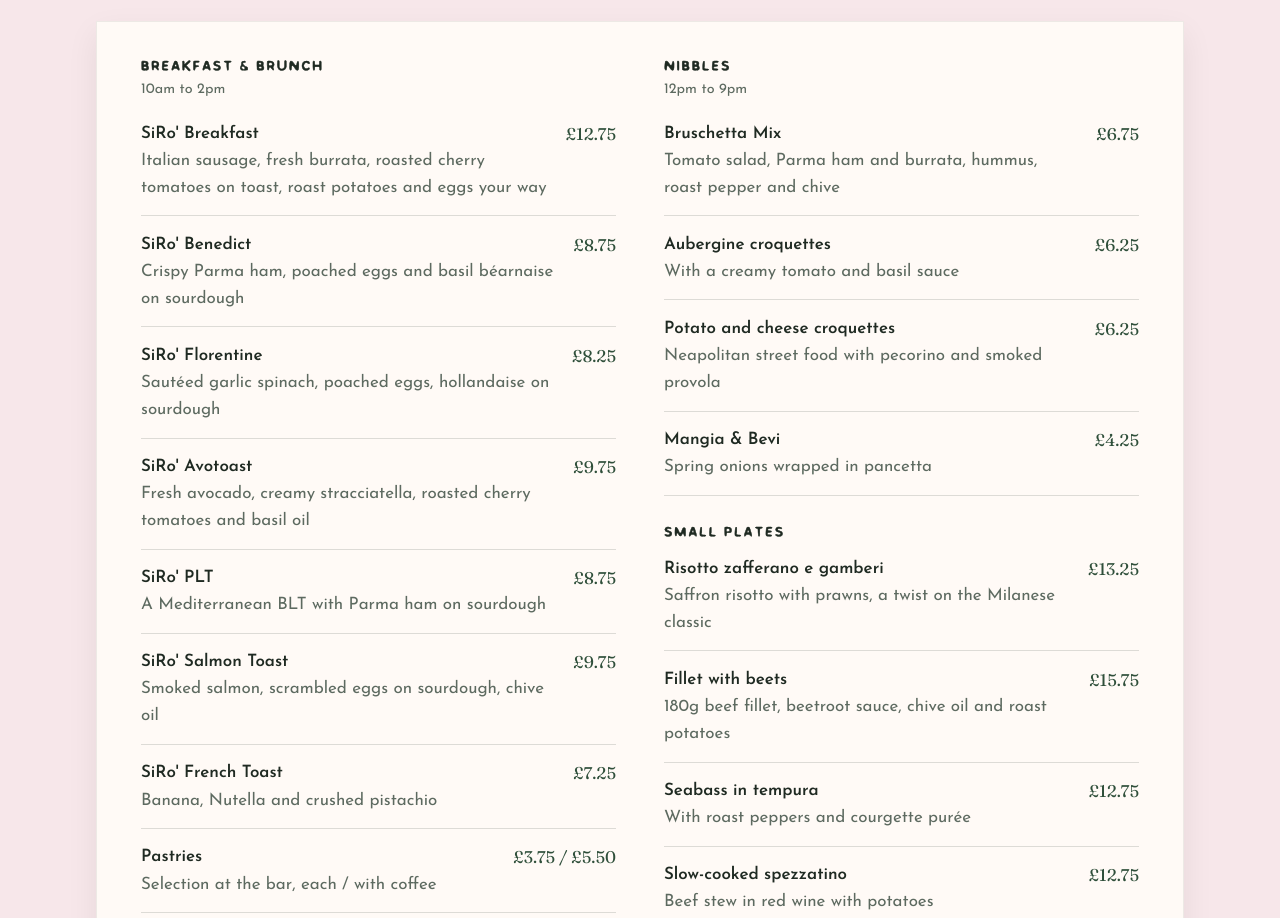
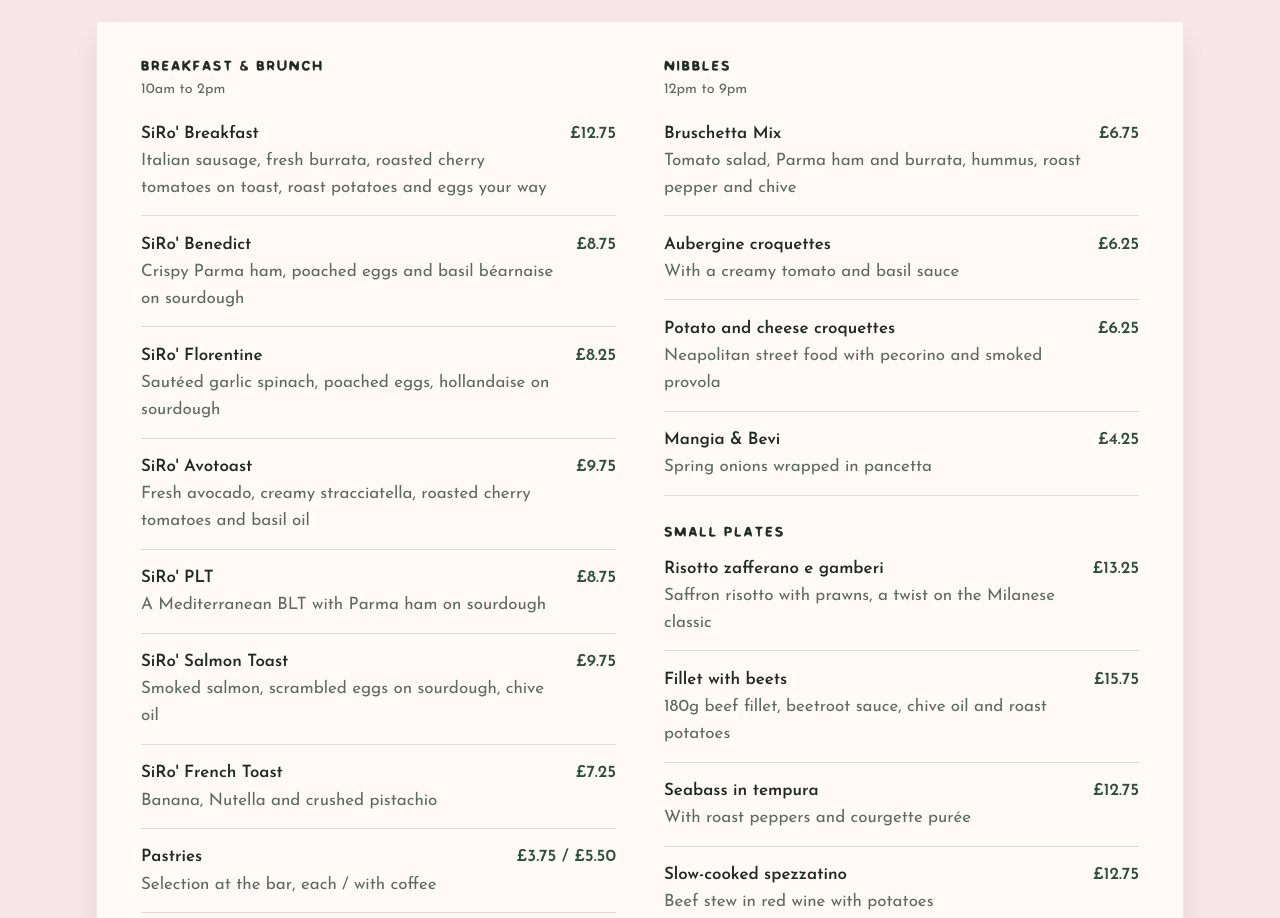
Before and after one commit to franmaddev-lab/siro, an Astro site: page / in a window 1280 px wide. Shown: the part 1043-1961 px from the top of the page. Built offline with nearby package versions, Linux system fonts and the light colour scheme; Astro itself is replaced by a stand-in of ours.

Commit message:
Menu prices in the same font as the dish names
Co-Authored-By: Claude Opus 5.5 <noreply@anthropic.com>
Claude-Session: https://claude.ai/code/session_012w6NPdQMyVuiN9KxLmwikz

```diff
--- a/src/components/addons/PriceList.astro
+++ b/src/components/addons/PriceList.astro
@@ -53,7 +53,7 @@ for (const i of a.items) {
   .prices { list-style: none; margin: 0; padding: 0; }
   .prices li { display: flex; justify-content: space-between; gap: 1rem; padding: 0.9rem 0; border-bottom: 1px solid color-mix(in srgb, var(--ink) 15%, transparent); }
   .note { color: var(--muted); }
-  .price { font-family: var(--font-heading); color: var(--brand); white-space: nowrap; }
+  .price { font-family: var(--font-body); font-weight: 600; color: var(--brand); white-space: nowrap; }
 </style>
 <script>
   document.querySelectorAll<HTMLElement>('#prices').forEach((sec) => {
--- a/src/styles/global.css
+++ b/src/styles/global.css
@@ -70,7 +70,7 @@ h3 { font-family: var(--font-body); font-weight: 600; font-size: 0.85rem; letter
 .hero .badges li::before { color: #f2bfcb !important; }
 .hero .btn:not(.outline) { background: #f2bfcb; color: var(--brand); border-color: #f2bfcb; }
 .hero .btn.outline { color: var(--brand-text); border-color: var(--brand-text); }
-#prices .price { font-family: var(--font-heading); font-weight: 400; color: var(--brand); }
+#prices .price { font-family: var(--font-body); font-weight: 600; color: var(--brand); }
 #prices strong { font-weight: 600; color: var(--ink); }
 .hero .lead { color: color-mix(in srgb, var(--brand-text) 85%, transparent); }
 /* Header stays on screen while scrolling; anchors land below it. */
```
